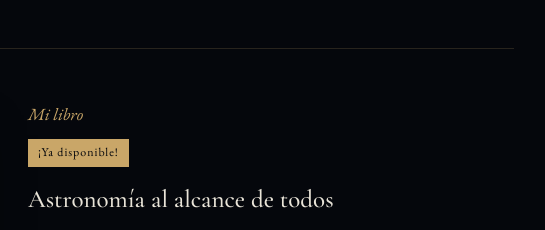
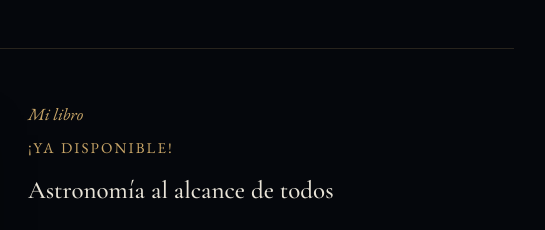
Before and after one commit to stargazerscat/robertvidalastronomia, a plain HTML site: page index.html in a window 1280 px wide. Shown: the part 1120-1350 px from the top of the page, 470-1015 px from the left. Drawn offline with nearby package versions, Linux system fonts and the light colour scheme.

Commit message:
¡Ya disponible! como texto dorado, sin fondo
Co-Authored-By: Claude Opus 5.5 <noreply@anthropic.com>
Claude-Session: https://claude.ai/code/session_01Qa3grM1D3sSohqv15ft4SW

```diff
--- a/index.html
+++ b/index.html
@@ -210,13 +210,12 @@
     box-shadow: 0 16px 40px -18px rgba(0,0,0,0.8);
   }
   .book-status{
-    display: inline-block;
-    font-size: 12px;
-    letter-spacing: 0.08em;
-    color: var(--bg);
-    background: var(--gold);
-    padding: 4px 10px;
-    margin-bottom: 12px;
+    display: block;
+    font-size: 15px;
+    letter-spacing: 0.14em;
+    text-transform: uppercase;
+    color: var(--gold);
+    margin-bottom: 10px;
   }
   .book h3{
     font-size: 25px;
```
